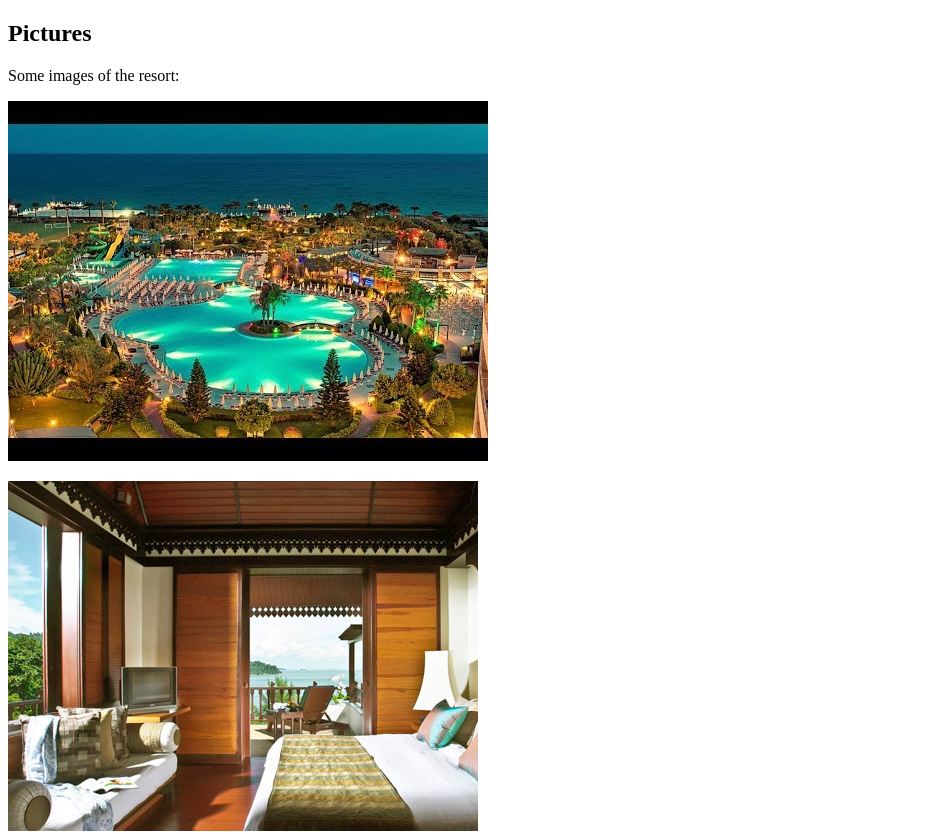
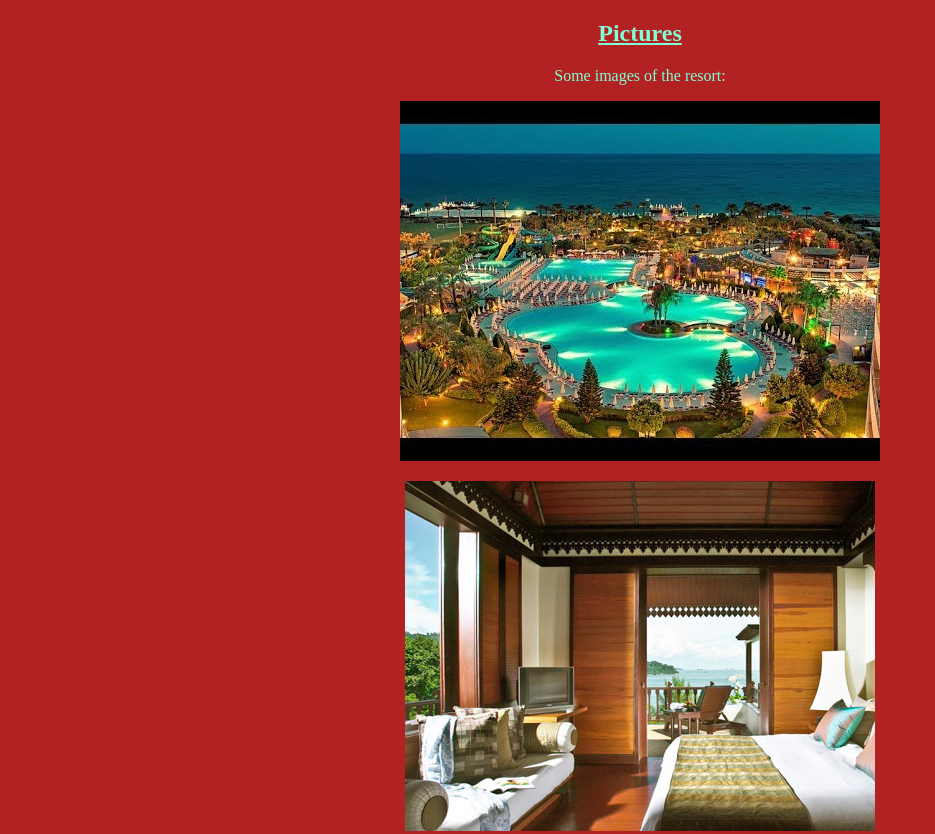
Before and after one commit to Loisa-Kitakaya/resort-website, a plain HTML site: page pictures.html in a window 1280 px wide. Shown: the top 834 px of the page, without its empty margins (0-935 px from the left). Drawn offline with Linux system fonts and the light colour scheme.

Commit message:
This commit styles the pictures.html file; links the file to its css stylesheet file.

```diff
--- a/css/pictures.css
+++ b/css/pictures.css
@@ -0,0 +1,18 @@
+h2 {
+  text-align: center;
+  text-decoration: underline;
+  color: aquamarine;
+}
+
+p {
+  text-align: center;
+  color: aquamarine;
+}
+
+img {
+  align-content: center;
+}
+
+body {
+  background-color: firebrick;
+}
--- a/pictures.html
+++ b/pictures.html
@@ -6,6 +6,7 @@
       <meta charset="UTF-8">
       <meta name="viewport" content="width=device-width, initial-scale=1.0">
       <meta http-equiv="X-UA-Compatible" content="ie=edge">
+      <link rel="stylesheet" href="css/pictures.css">
       <title>The X Resort</title>
 
     </head>
```
